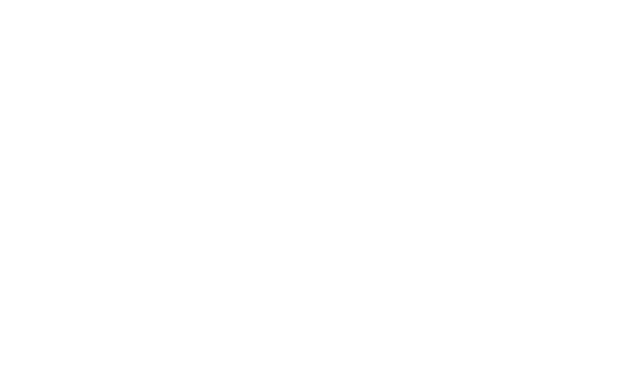
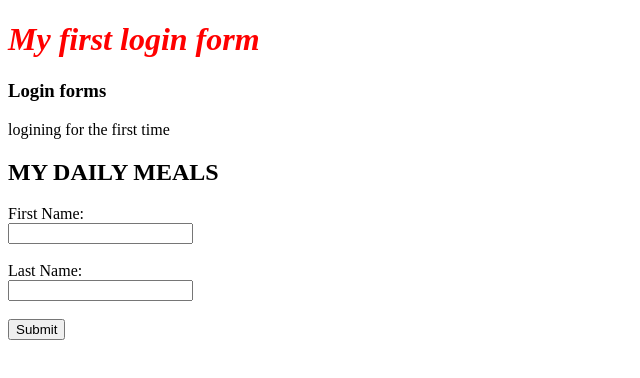
Before and after one commit to dannydcode/htmlform, a plain HTML site: page index.html in a window 1280 px wide. Shown: the whole page, without its empty margins (0-640 px from the left). Drawn offline with Linux system fonts and the light colour scheme.

```diff
--- a/index.html
+++ b/index.html
@@ -1,11 +1,31 @@
 <!DOCTYPE html>
 <html lang="en">
+
 <head>
     <meta charset="UTF-8">
     <meta name="viewport" content="width=device-width, initial-scale=1.0">
     <title>Login Form</title>
 </head>
+
 <body>
+    <h1 style="color: red;"> <i>My first login form</i></h1>
+    <h3>Login forms</h3>
+    <p>logining for the first time</p>
+    <h2>MY DAILY MEALS</h2>
 
+    <form action="">
+        <div class="firstinput">
+            <label for="firstname">First Name:</label> <br>
+            <input type="text" name="firstmame" id="firstmame" />
+        </div> <br>
+        <div class="lastinput">
+            <label for="lastname">Last Name:</label> <br>
+            <input type="text" name="lastmame" id="lastmame" />
+        </div>
+        <br>
+        <input type="button" value="Submit">
+
+    </form>
 </body>
+
 </html>
```
Also changed, not shown: Facebook_f_logo.svg (added), 1 other file.
